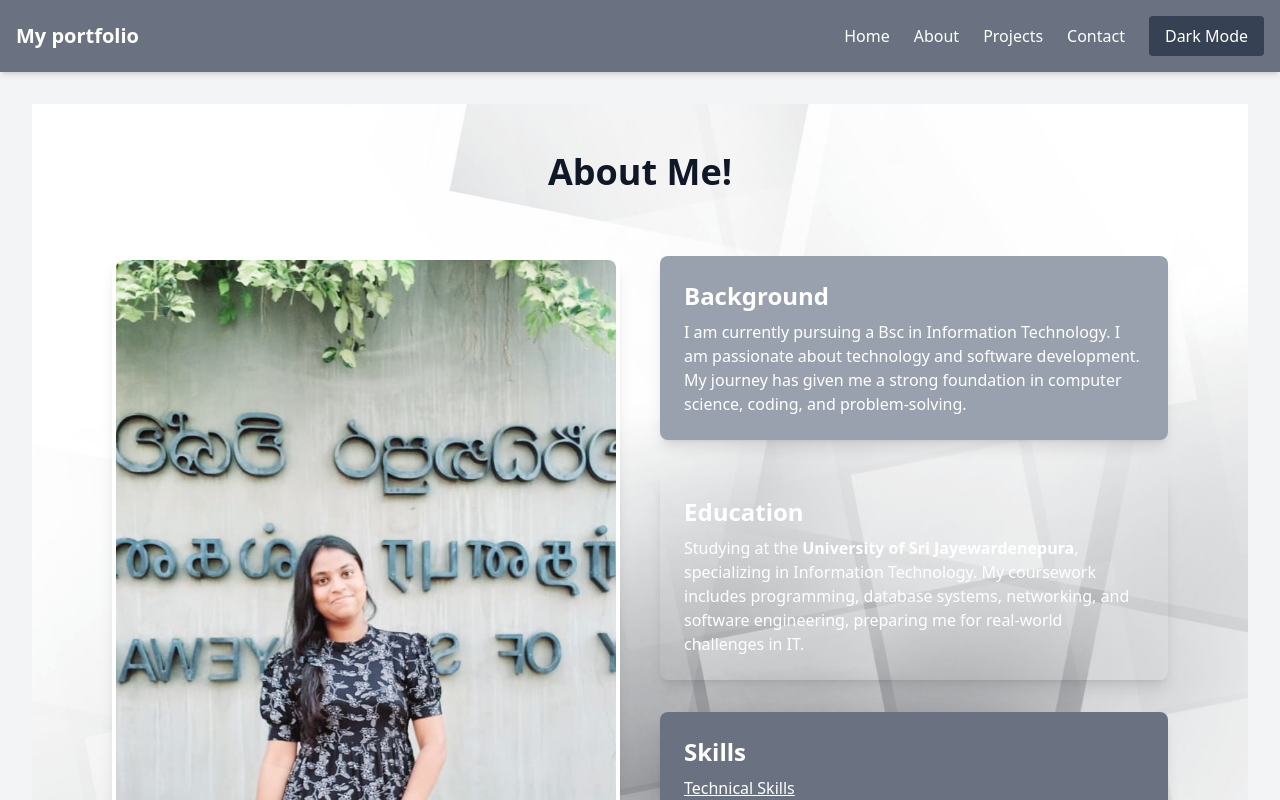
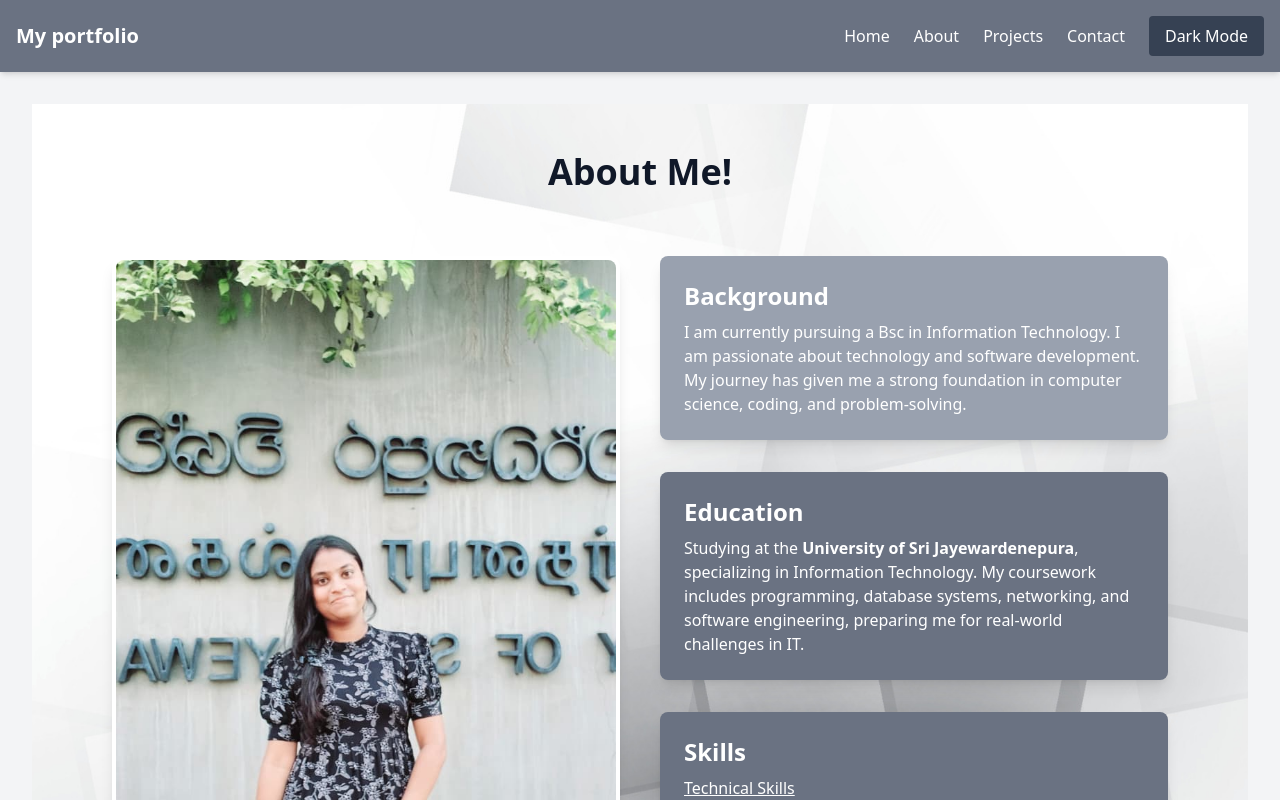
Before and after one commit to ICT-Courses/ict2233-ca-02-Isurika-Thennakoon, a React (Vite) app in the folder my-portfolio/: page /about in a window 1280 px wide. Shown: the top 800 px of the page. Built offline with nearby package versions, Linux system fonts and the light colour scheme.

Commit message:
change colour in box

```diff
--- a/my-portfolio/src/Pages/About.jsx
+++ b/my-portfolio/src/Pages/About.jsx
@@ -41,7 +41,7 @@ export default function About(){
             </div>
 
             {/* Education Box */}
-            <div className="bd-gray-600 text-white p-6 rounded-lg shadow-lg relative">
+            <div className="bg-gray-500 text-white p-6 rounded-lg shadow-lg relative">
               <h3 className="text-2xl font-semibold mb-2">Education</h3>
               <p>
                 Studying at the <strong> University of Sri Jayewardenepura</strong>,
```
